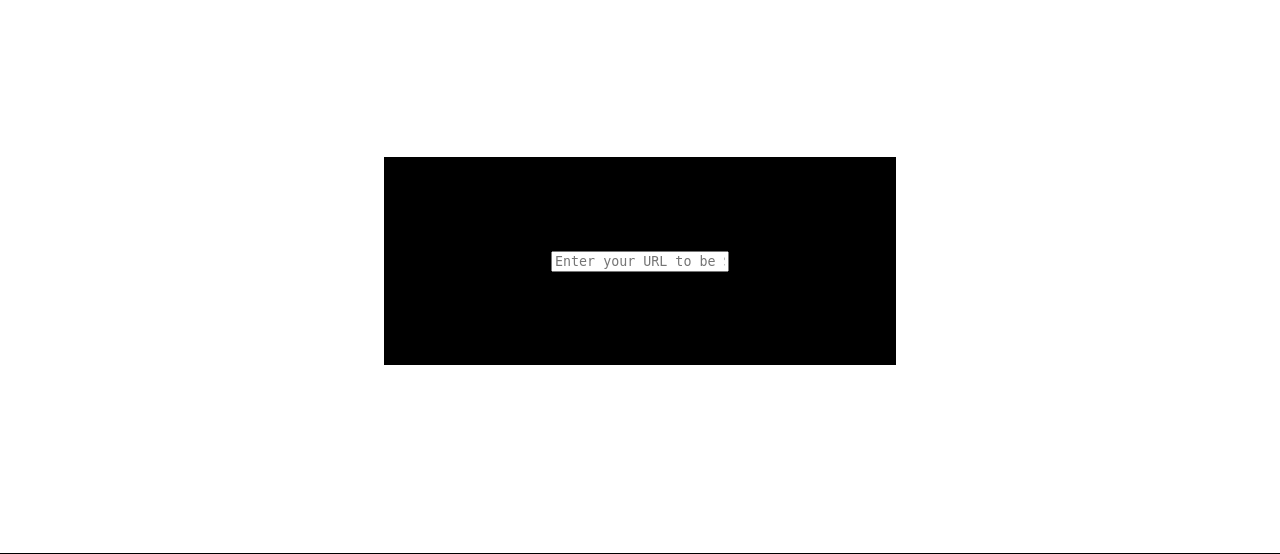
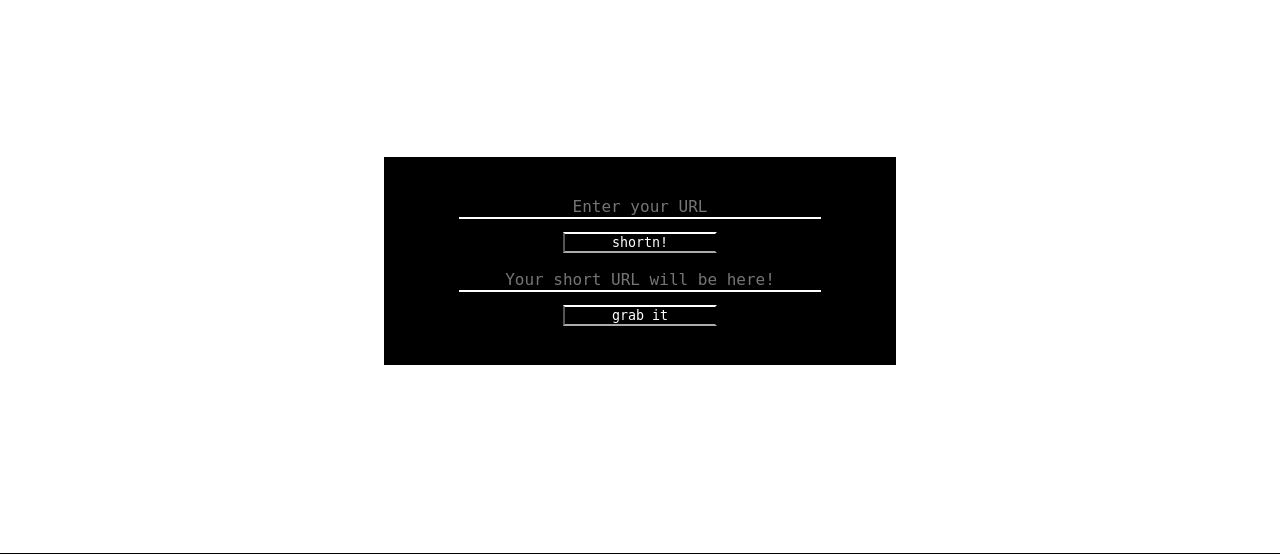
Before and after one commit to developerval/shortn, a Flask app: page / in a window 1280 px wide. Shown: the part 159-713 px from the top of the page. Run offline with Flask 2, Linux system fonts and the light colour scheme.

Commit message:
finished form and input fields

```diff
--- a/shortn/static/css/main.css
+++ b/shortn/static/css/main.css
@@ -48,3 +48,43 @@ img.logo-main {
     margin: 0 auto;
     padding-top: 2.5vh;
 }
+
+input#original-url {
+  width: 75%;
+  height: 20px;
+  text-align: center;
+  caret-color: transparent;
+}
+input#new-url {
+  margin-top: 1rem;
+  text-align: center;
+}
+
+button {
+  width: 30%;
+  background-color: #000;
+  text-decoration: none;
+  border-block-color: #fff;
+  color: #fff;
+  height: 10%;
+  margin-top: 1em;
+  outline: 0;
+}
+button:hover {
+  width: 30%;
+  background-color: #fff;
+  text-decoration: none;
+  border: none;
+  color: #000;
+}
+input[type="text"] {
+  text-align: center;
+  width: 70%;
+  border: none;
+  border-bottom: 2px solid #fff;
+  background-color: #000;
+  color: #fff;
+  font-size: 16px;
+  font-weight: 500;
+  outline: 0;
+}
--- a/shortn/templates/index.html
+++ b/shortn/templates/index.html
@@ -16,7 +16,14 @@
         <div class="input-container">
             <form action="{{ url_for('success') }}" method="POST" class="input-form">
                 <input type="text" name="original-url" id="input" title="Enter your URL here!"
-                    placeholder="Enter your URL to be Shortned!">
+                    placeholder="Enter your URL">
+                <button type="submit" id="url-input" onclick="shortn();">
+                    shortn!
+                </button>
+                <input type="text" id="new-url" placeholder="Your short URL will be here!" />
+                <button type="button" id="copy-url">
+                    grab it
+                </button>
             </form>
         </div>
     </div>
```
